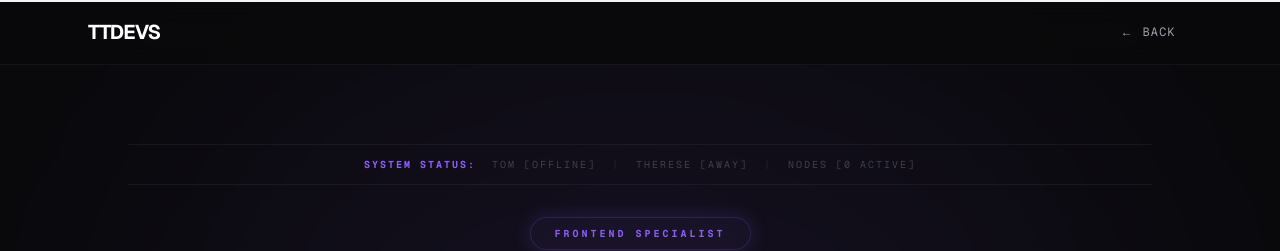
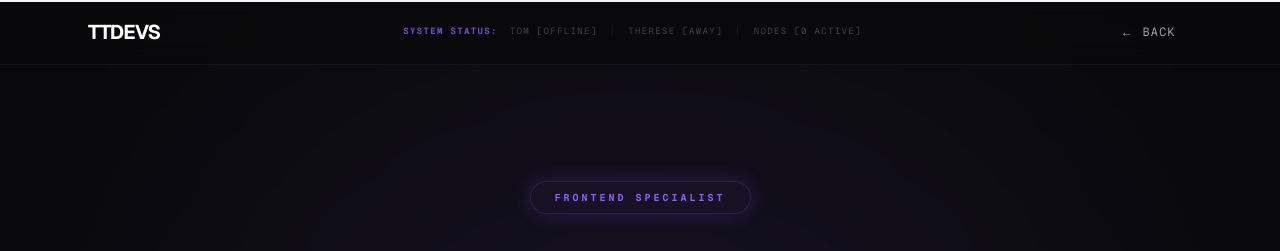
Before and after one commit to tlxq/ttdevs-website, a Next.js app: page /tom in a window 1280 px wide. Shown: the top 251 px of the page. Built offline with nearby package versions, Linux system fonts and the light colour scheme; no server answers; the database is empty.

Commit message:
move data into header and fix of env

```diff
--- a/app/components/features/ProfileHero.tsx
+++ b/app/components/features/ProfileHero.tsx
@@ -19,9 +19,8 @@ export function ProfileHero({ profile, scrollToSection }: HeroProps) {
           animate={{ opacity: 1, scale: 1 }}
           transition={{ duration: 1, ease: [0.16, 1, 0.3, 1] }}
         >
-          <SystemStatusBar />
+          <motion.span
 
-          <motion.span
             className="mb-6 inline-block px-6 py-2 rounded-full border border-nebula-accent/20 bg-nebula-accent/5 text-[10px] font-bold tracking-[0.3em] uppercase text-nebula-accent font-mono backdrop-blur-sm"
             animate={{ boxShadow: ["0 0 20px rgba(139,92,246,0)", "0 0 20px rgba(139,92,246,0.2)", "0 0 20px rgba(139,92,246,0)"] }}
             transition={{ duration: 4, repeat: Infinity }}
--- a/app/components/header/Header.tsx
+++ b/app/components/header/Header.tsx
@@ -2,6 +2,7 @@
 
 import Link from "next/link";
 import { Button } from "../ui/Button";
+import { usePulse } from "../../lib/pulse/PulseContext";
 
 interface HeaderProps {
   backHref?: string;
@@ -9,6 +10,8 @@ interface HeaderProps {
 }
 
 export default function Header({ backHref, scrollToSection }: HeaderProps) {
+  const { tom, therese, nodes, isLoading } = usePulse();
+
   return (
     <header className="fixed top-0 z-50 w-full border-b border-white/5 bg-zinc-950/80 backdrop-blur-md">
       <div className="mx-auto flex h-16 max-w-6xl items-center justify-between px-6">
@@ -17,6 +20,35 @@ export default function Header({ backHref, scrollToSection }: HeaderProps) {
             TTDEVS
           </Link>
         </div>
+
+        {/* System Status Display */}
+        {!isLoading && (
+          <div className="hidden lg:flex items-center gap-3 text-[9px] font-mono tracking-[0.15em] uppercase text-zinc-500">
+            <span className="text-nebula-accent font-bold opacity-80">System Status:</span>
+
+            <div className="flex items-center gap-1.5">
+              <span className={tom.isOnline ? "text-emerald-500/90" : "text-zinc-700"}>
+                TOM [{tom.isOnline ? `ONLINE (${tom.activeNodes})` : "OFFLINE"}]
+              </span>
+            </div>
+
+            <span className="opacity-20">|</span>
+
+            <div className="flex items-center gap-1.5">
+              <span className={therese.isOnline ? "text-emerald-500/90" : "text-zinc-700"}>
+                THERESE [{therese.isOnline ? `ACTIVE (${therese.activeNodes})` : "AWAY"}]
+              </span>
+            </div>
+
+            <span className="opacity-20">|</span>
+
+            <div className="flex items-center gap-1.5">
+              <span className={nodes.some(n => n.isOnline) ? "text-emerald-500/90" : "text-zinc-700"}>
+                NODES [{nodes.filter(n => n.isOnline).length} ACTIVE]
+              </span>
+            </div>
+          </div>
+        )}
 
         <nav className="hidden md:flex items-center gap-8">
           {scrollToSection ? (
--- a/app/components/ui/SystemStatusBar.tsx
+++ /dev/null
@@ -1,42 +0,0 @@
-"use client";
-
-import { usePulse } from "../../lib/pulse/PulseContext";
-
-export function SystemStatusBar() {
-  const { tom, therese, nodes, isLoading } = usePulse();
-
-  if (isLoading) return null;
-
-  return (
-    <div className="flex items-center justify-center gap-4 text-[10px] font-mono tracking-[0.2em] uppercase text-zinc-500 mb-8 border-y border-white/5 py-3">
-      <span className="text-nebula-accent font-bold">System Status:</span>
-      <StatusTag
-        name="TOM"
-        isOnline={tom.isOnline}
-        status={tom.isOnline ? `ONLINE (${tom.activeNodes})` : "OFFLINE"}
-      />
-      <span className="opacity-20">|</span>
-      <StatusTag
-        name="THERESE"
-        isOnline={therese.isOnline}
-        status={therese.isOnline ? `ACTIVE (${therese.activeNodes})` : "AWAY"}
-      />
-      <span className="opacity-20">|</span>
-      <StatusTag
-        name="NODES"
-        status={`${nodes.filter(n => n.isOnline).length} ACTIVE`}
-        isOnline={nodes.some(n => n.isOnline)}
-      />
-    </div>
-  );
-}
-
-function StatusTag({ name, status, isOnline }: { name: string; status: string; isOnline: boolean }) {
-  return (
-    <div className="flex items-center gap-2">
-      <span className={isOnline ? "text-emerald-500" : "text-zinc-700"}>
-        {name} [{status}]
-      </span>
-    </div>
-  );
-}
--- a/app/lib/pulse/supabase.ts
+++ b/app/lib/pulse/supabase.ts
@@ -1,6 +1,13 @@
 import { createClient } from "@supabase/supabase-js";
 
 const supabaseUrl = process.env.NEXT_PUBLIC_SUPABASE_URL || "";
-const supabaseAnonKey = process.env.NEXT_PUBLIC_SUPABASE_ANON_KEY || "";
+const supabaseAnonKey =
+  process.env.NEXT_PUBLIC_SUPABASE_ANON_KEY ||
+  process.env.NEXT_PUBLIC_SUPABASE_PUBLISHABLE_DEFAULT_KEY ||
+  "";
+
+if (!supabaseUrl || !supabaseAnonKey) {
+  console.warn("[Pulse] Supabase configuration is missing. Check your environment variables.");
+}
 
 export const supabase = createClient(supabaseUrl, supabaseAnonKey);
```
Also changed, not shown: 1 other file (tests, documents, lock files or other folders).
